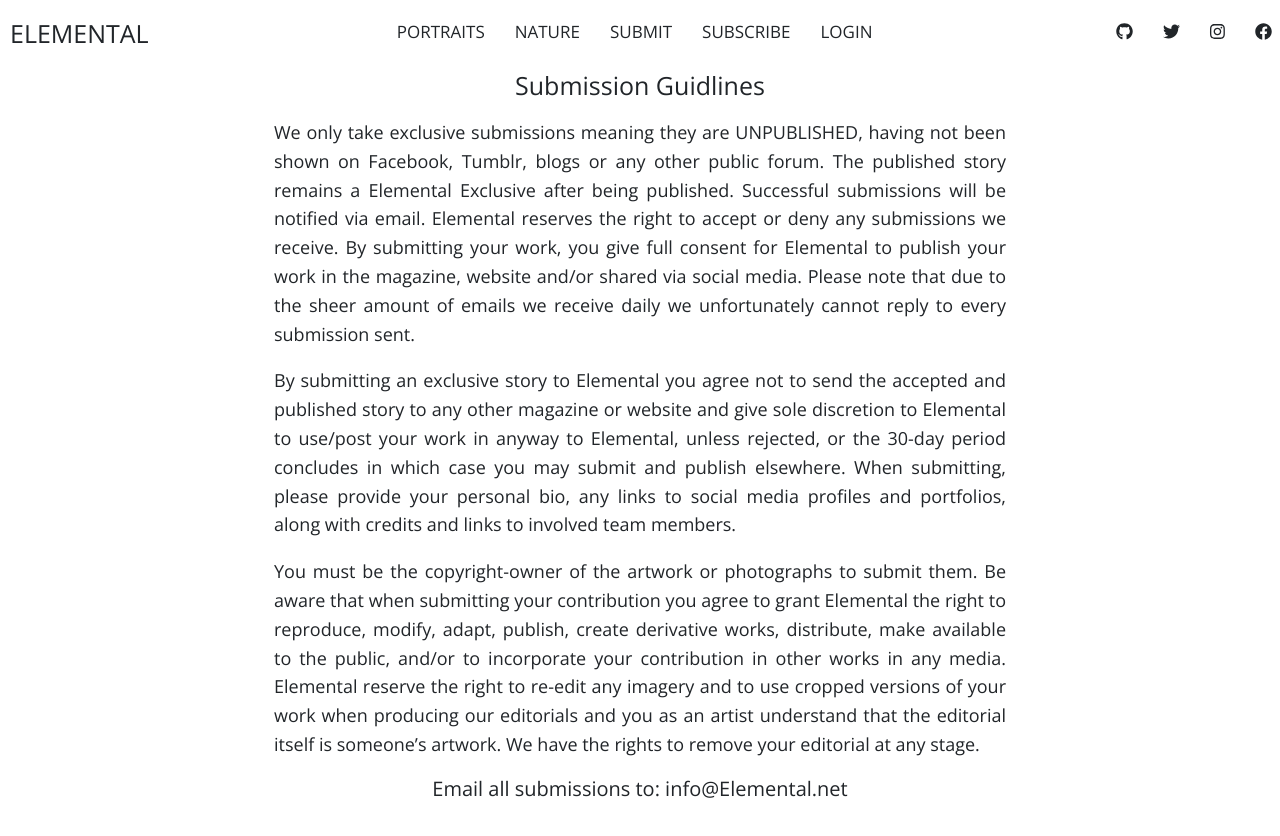
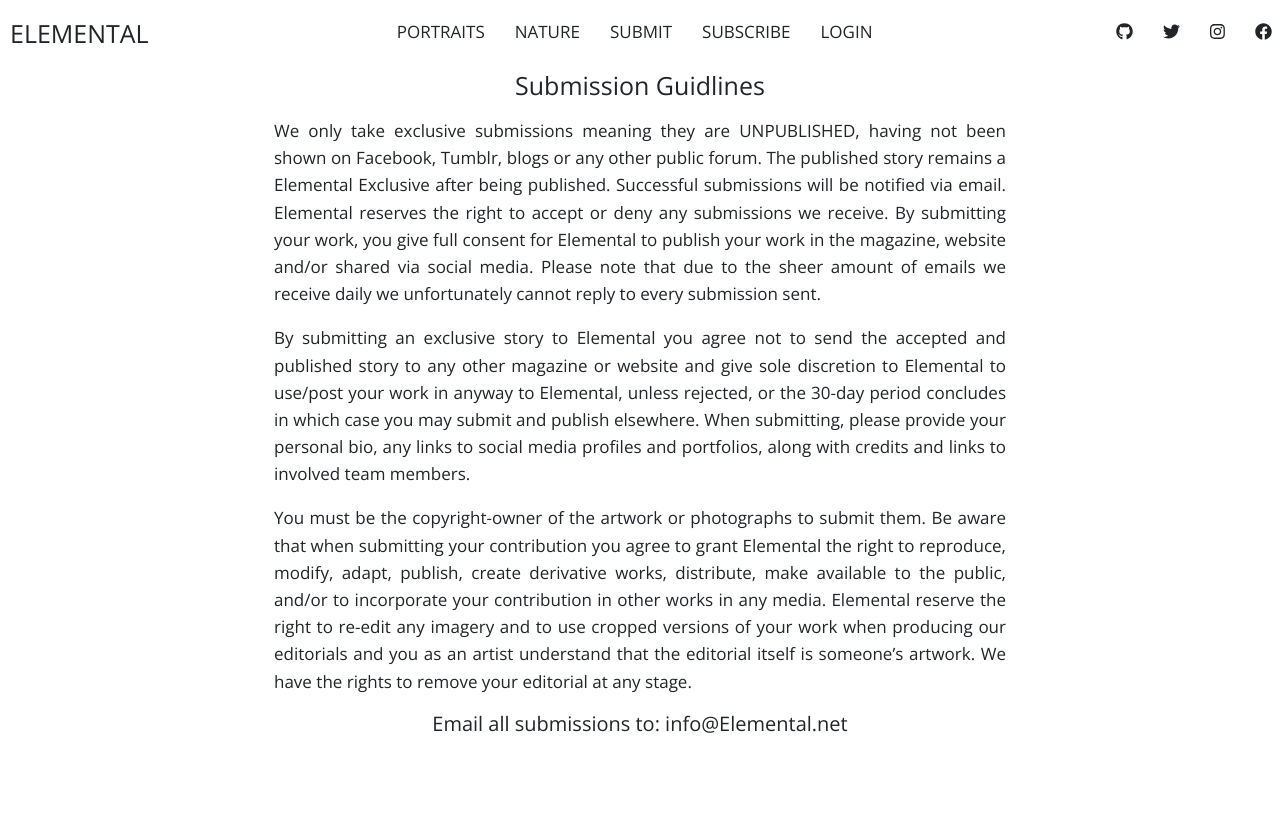
Before and after one commit to VladimirNeri/Elemental-Full-Stack, a React (Create React App) app: page /#/submit in a window 1280 px wide. After the commit the page ends 800 px from the top, so only its background shows below. Built offline with nearby package versions, Linux system fonts and the light colour scheme.

Commit message:
gh pages

```diff
--- a/src/components/Submit/submit.style.js
+++ b/src/components/Submit/submit.style.js
@@ -7,7 +7,7 @@ export const Submitstyle = styled.div`
 
   p {
     text-align: justify;
-    font-size: 18px;
+    font-size: 17px;
     margin-top: 1em;
     margin-bottom: 1em;
     display: block;
```
Also changed, not shown: 1 other file (tests, documents, lock files or other folders).
